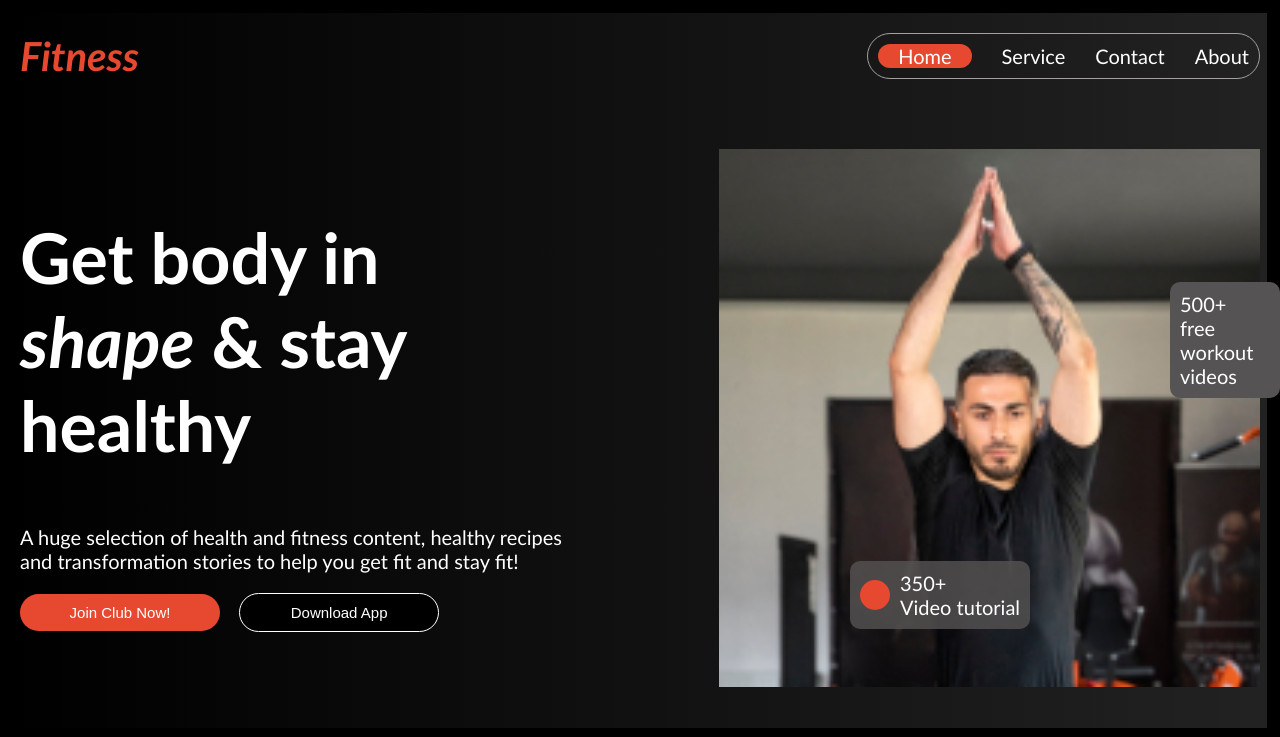
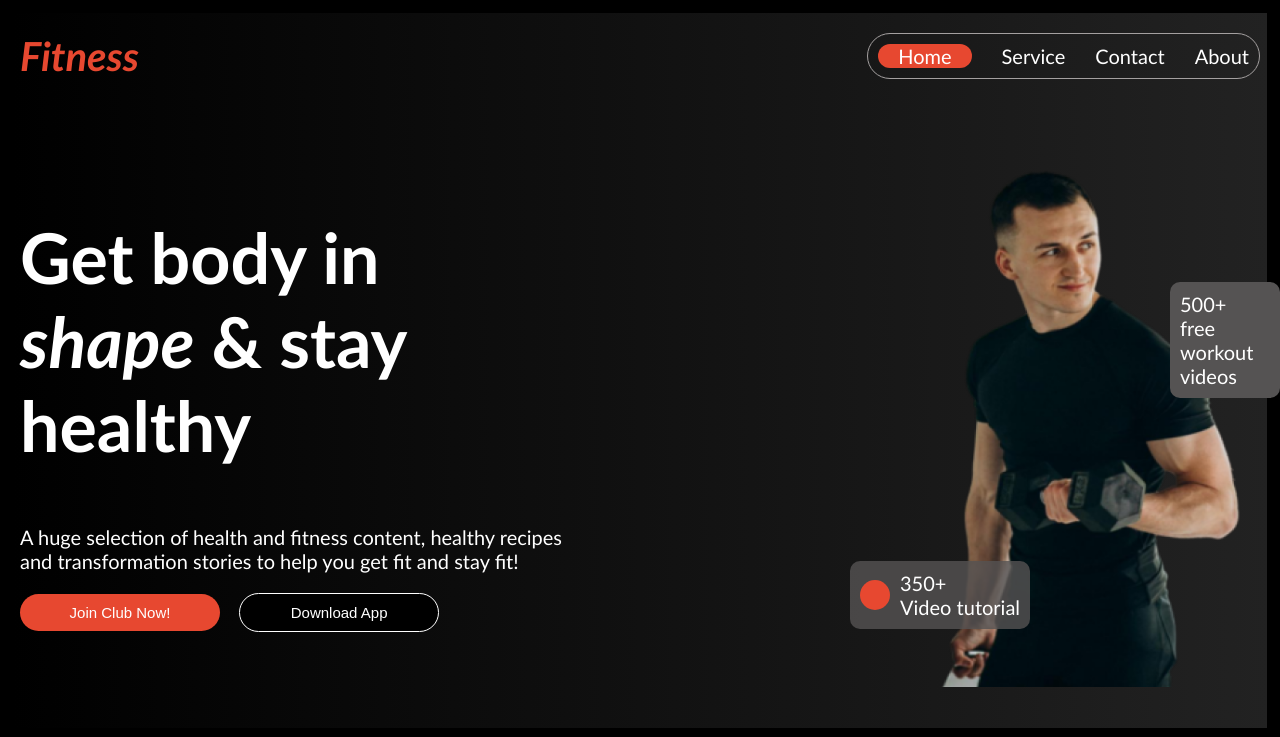
Before and after one commit to jayedalhasan/assignment02, a plain HTML site: page index.html in a window 1280 px wide. Shown: the top 737 px of the page. Drawn offline with Linux system fonts and the light colour scheme.

Commit message:
added all file

```diff
--- a/index.html
+++ b/index.html
@@ -38,7 +38,7 @@
                 </div>
 
                 <div>
-                      <img class="banner-img" src="/images/image 2.png" alt="">
+                      <img class="banner-img" src="/images/Images 2.png" alt="">
 
                 </div>
                 <span class="span-five">
```
